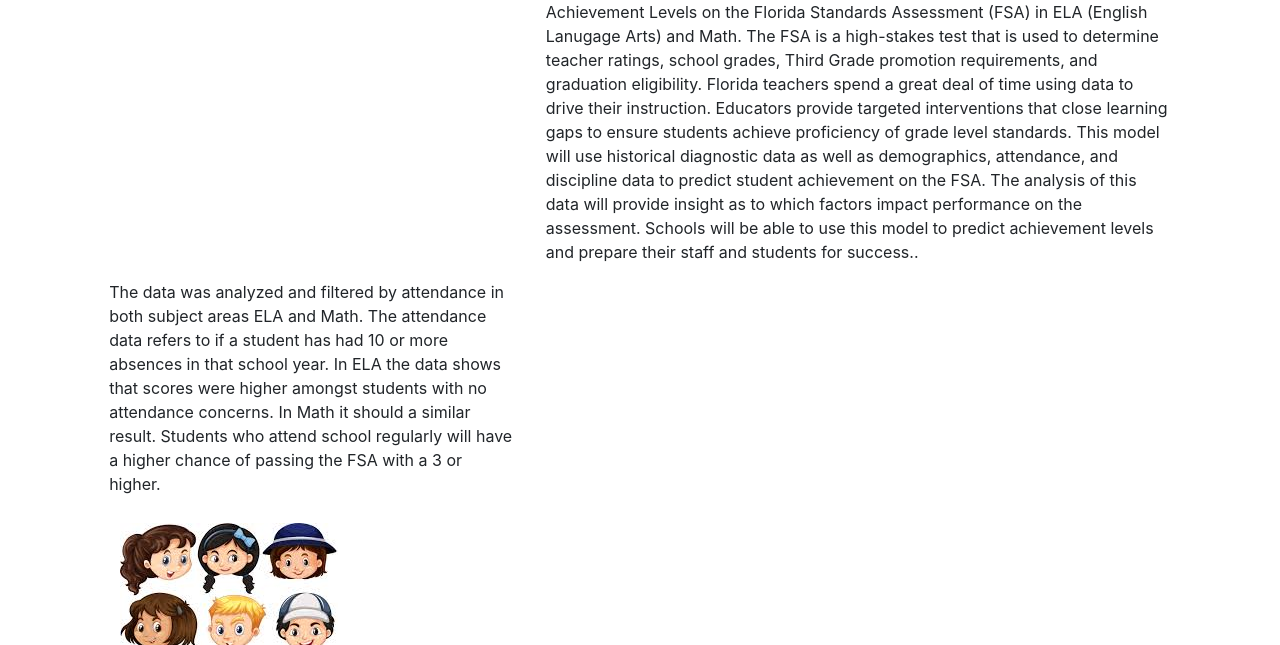
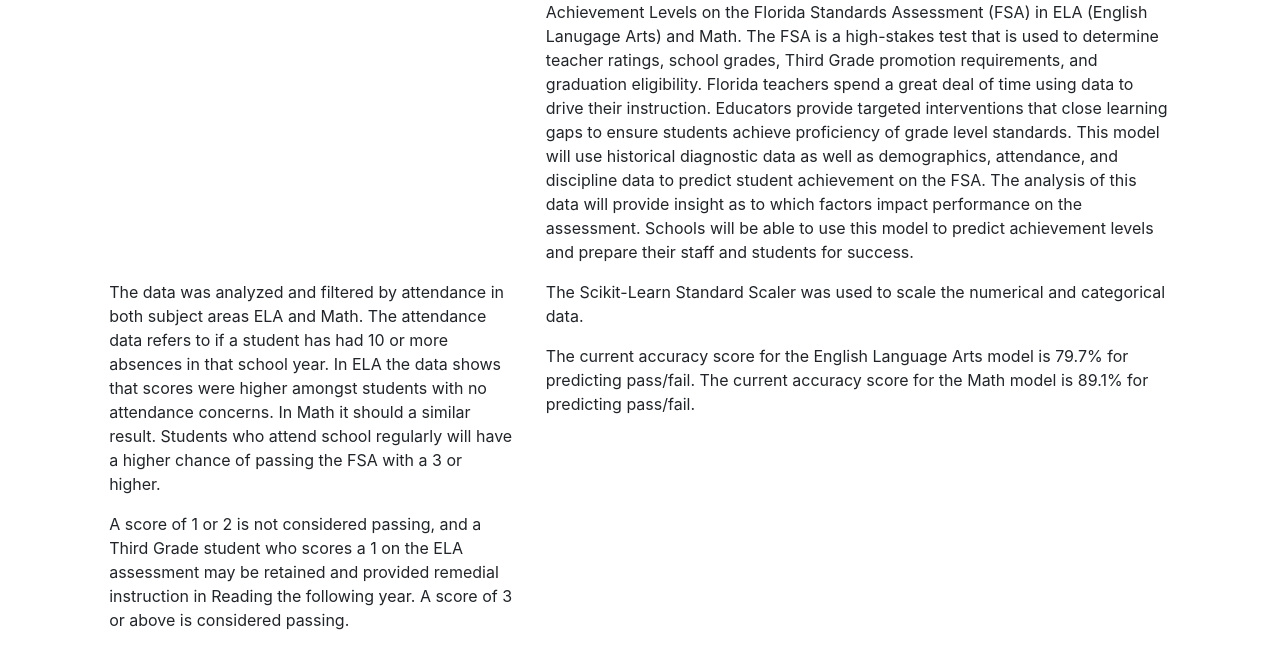
Before and after one commit to leah-braswell/FSA_Score_Predictor, a plain HTML site: page index.html in a window 1280 px wide. Shown: the part 287-932 px from the top of the page. Drawn offline with nearby package versions, Linux system fonts and the light colour scheme.

Commit message:
Updating index.html

```diff
--- a/index.html
+++ b/index.html
@@ -14,7 +14,7 @@
     <link rel="stylesheet" href="static/css/style.css" />
   </head>
 
-  <body color='blue'>
+  <body color="blue">
     <div class="wrapper">
       <div class="row">
         <div class="col-md-4">
@@ -60,7 +60,7 @@
               will provide insight as to which factors impact performance on the
               assessment. Schools will be able to use this model to predict
               achievement levels and prepare their staff and students for
-              success..
+              success.
             </p>
           </div>
         </div>
@@ -77,16 +77,28 @@
             school regularly will have a higher chance of passing the FSA with a
             3 or higher.
           </p>
+          <p>
+            A score of 1 or 2 is not considered passing, and a Third Grade
+            student who scores a 1 on the ELA assessment may be retained and
+            provided remedial instruction in Reading the following year. A score
+            of 3 or above is considered passing.
+          </p>
 
-          <img
-            src="./static/images/faces_2.png"
-            alt="faces2"
-
-            class="center"
-          />
+          <img src="./static/images/faces_2.png" alt="faces2" class="center" />
         </div>
 
-        <div class="col-md-7">
+        <div class="col-md-6">
+          <p>
+            The Scikit-Learn Standard Scaler was used to scale the numerical and
+            categorical data.
+          </p>
+
+          <p>
+            The current accuracy score for the English Language Arts model is
+            79.7% for predicting pass/fail. The current accuracy score for the
+            Math model is 89.1% for predicting pass/fail.
+          </p>
+
           <div
             class="tableauPlaceholder"
             id="viz1610677439720"
```
